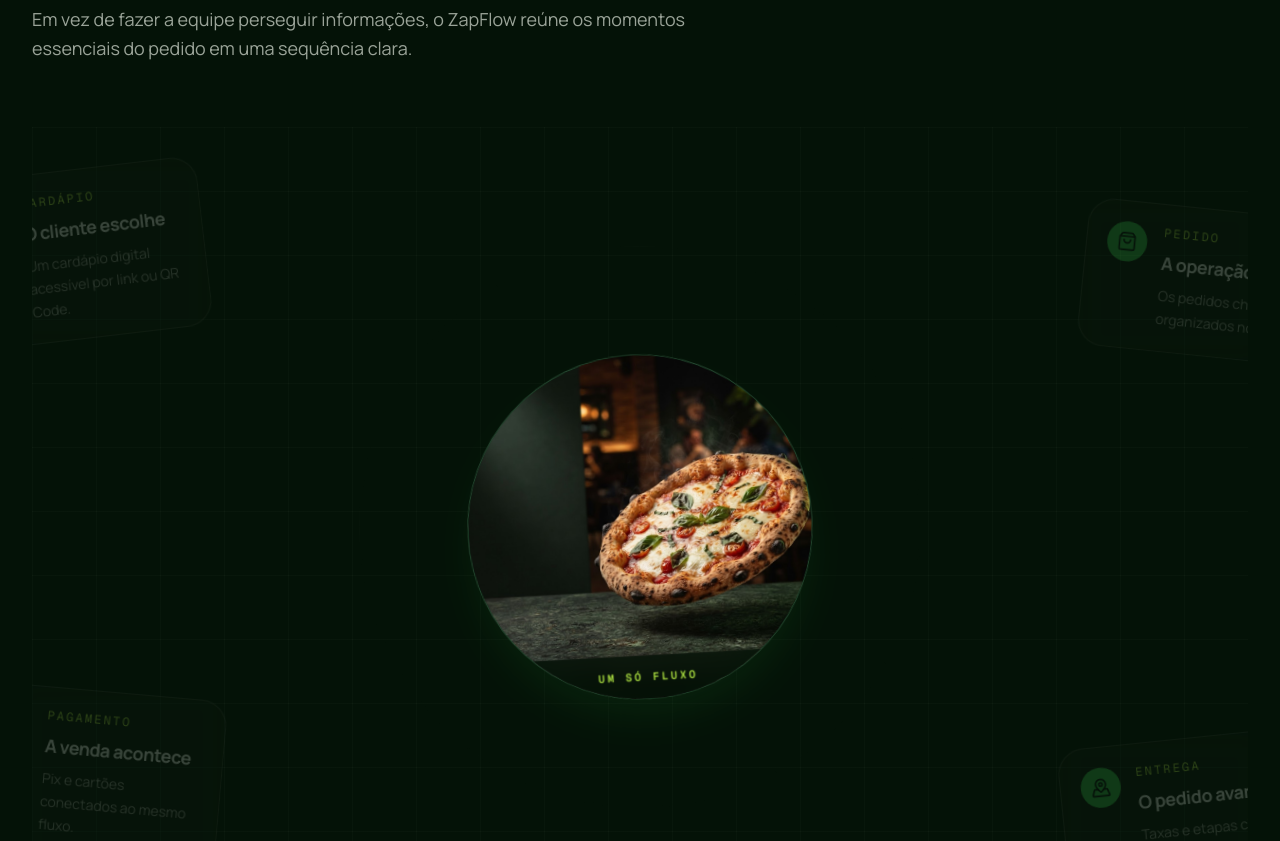
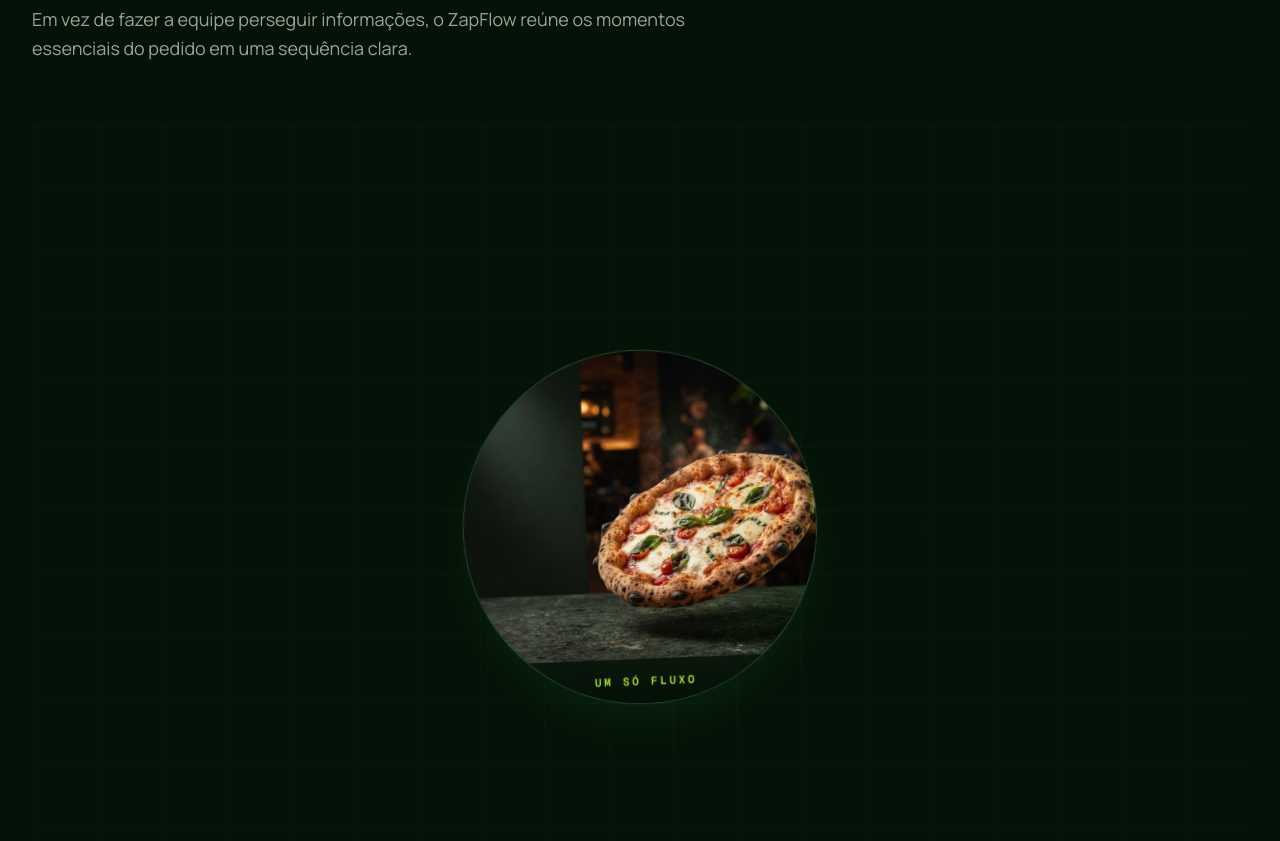
Before and after one commit to wzapflow-rick/v0-landingpage-certoo, a Next.js app: page / in a window 1280 px wide. Shown: the part 1220-2061 px from the top of the page. Built offline with nearby package versions, Linux system fonts and the light colour scheme.

Commit message:
Fix scroll-driven content clipping

```diff
--- a/components/landing/flow-scene.tsx
+++ b/components/landing/flow-scene.tsx
@@ -23,17 +23,17 @@ const flowIcons: readonly LucideIcon[] = [
 ]
 
 const positions = [
-  "left-[4%] top-[14%]",
+  "left-[4%] top-[16%]",
   "right-[4%] top-[18%]",
   "bottom-[18%] left-[6%]",
   "bottom-[14%] right-[5%]",
 ] as const
 
 const movement = [
-  { x: -170, y: -90, rotate: -8 },
-  { x: 180, y: -80, rotate: 7 },
-  { x: -180, y: 100, rotate: 6 },
-  { x: 170, y: 90, rotate: -7 },
+  { x: -112, y: -12, rotate: -8 },
+  { x: 112, y: -12, rotate: 7 },
+  { x: -112, y: 12, rotate: 6 },
+  { x: 112, y: 12, rotate: -7 },
 ] as const
 
 function FlowNode({
@@ -46,10 +46,10 @@ function FlowNode({
   const item = flowSteps[index]
   const Icon = flowIcons[index]
   const initial = movement[index]
-  const x = useTransform(progress, [0, 0.58, 0.92], [initial.x, initial.x * 0.3, 0])
-  const y = useTransform(progress, [0, 0.58, 0.92], [initial.y, initial.y * 0.3, 0])
-  const rotate = useTransform(progress, [0, 0.68, 0.92], [initial.rotate, initial.rotate * 0.4, 0])
-  const opacity = useTransform(progress, [0, 0.18, 0.92], [0.22, 0.78, 1])
+  const x = useTransform(progress, [0, 0.46, 0.66], [initial.x, initial.x * 0.24, 0])
+  const y = useTransform(progress, [0, 0.46, 0.66], [initial.y, initial.y * 0.24, 0])
+  const rotate = useTransform(progress, [0, 0.5, 0.66], [initial.rotate, initial.rotate * 0.28, 0])
+  const opacity = useTransform(progress, [0, 0.28, 0.58, 1], [0, 0.15, 1, 1])
 
   return (
     <m.article
@@ -113,10 +113,14 @@ export function FlowScene() {
     target,
     offset: ["start start", "end end"],
   })
-  const pizzaScale = useTransform(scrollYProgress, [0, 0.52, 1], [0.82, 1.04, 0.9])
-  const pizzaRotate = useTransform(scrollYProgress, [0, 0.52, 1], [-6, 2, 0])
-  const orbitScale = useTransform(scrollYProgress, [0.12, 0.9], [0.82, 1])
-  const orbitOpacity = useTransform(scrollYProgress, [0.12, 0.65], [0.12, 0.52])
+  const pizzaScale = useTransform(scrollYProgress, [0, 0.4, 0.66], [0.82, 1.04, 0.94])
+  const pizzaRotate = useTransform(scrollYProgress, [0, 0.4, 0.66], [-6, 2, 0])
+  const orbitScale = useTransform(scrollYProgress, [0.08, 0.62], [0.82, 1])
+  const orbitOpacity = useTransform(
+    scrollYProgress,
+    [0, 0.08, 0.52, 1],
+    [0.12, 0.12, 0.52, 0.52],
+  )
 
   if (shouldReduceMotion) {
     return <StaticFlow />
@@ -124,8 +128,11 @@ export function FlowScene() {
 
   return (
     <>
-      <div ref={target} className="relative hidden min-h-[185vh] md:block">
-        <div className="sticky top-0 h-screen overflow-hidden">
+      <div
+        ref={target}
+        className="relative hidden min-h-[220svh] md:[@media(min-height:36rem)]:block"
+      >
+        <div className="sticky top-0 h-screen overflow-hidden supports-[height:100svh]:h-svh">
           <div aria-hidden="true" className="flow-grid absolute inset-0 opacity-30" />
           <m.div
             aria-hidden="true"
@@ -133,7 +140,7 @@ export function FlowScene() {
             style={{ scale: orbitScale, opacity: orbitOpacity }}
           />
           <m.div
-            className="motion-object absolute left-1/2 top-1/2 size-72 -translate-x-1/2 -translate-y-1/2 overflow-hidden rounded-full border border-background/15 bg-secondary shadow-2xl shadow-primary/10 lg:size-96"
+            className="motion-object absolute left-1/2 top-1/2 size-[min(18rem,52svh)] -translate-x-1/2 -translate-y-1/2 overflow-hidden rounded-full border border-background/15 bg-secondary shadow-2xl shadow-primary/10 lg:size-[min(24rem,60svh)]"
             style={{ scale: pizzaScale, rotate: pizzaRotate }}
           >
             <Image
@@ -154,7 +161,7 @@ export function FlowScene() {
         </div>
       </div>
 
-      <StaticFlow className="md:hidden" />
+      <StaticFlow className="md:[@media(min-height:36rem)]:hidden" />
     </>
   )
 }
--- a/components/landing/motion-primitives.tsx
+++ b/components/landing/motion-primitives.tsx
@@ -101,7 +101,7 @@ export function ScrollText({ text, className }: { text: string; className?: stri
   const words = text.split(" ")
   const { scrollYProgress } = useScroll({
     target,
-    offset: ["start 88%", "end 42%"],
+    offset: ["start 82%", "end 82%"],
   })
 
   if (shouldReduceMotion) {
```
